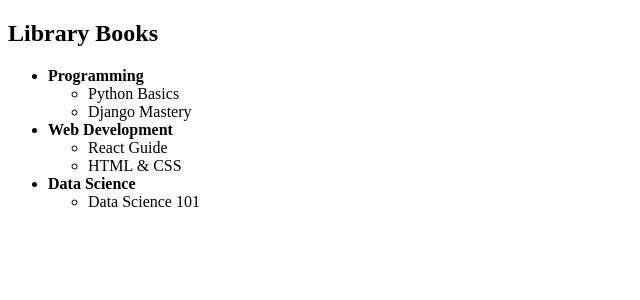
After one commit to valluvan-dev-official/my_project, a Django app: page /regroup/ in a window 1280 px wide. The commit adds this page. Shown: the top 300 px of the page, without its empty margins (0-640 px from the left). Run offline with Django 5.2, Linux system fonts and the light colour scheme.

Commit message:
Add regroup functionality and templates for displaying categorized books

```diff
--- a/my_application/views.py
+++ b/my_application/views.py
@@ -28,3 +28,17 @@ def extends_view(request):
 
 
     return render(request,"home.html")
+
+
+
+def regroup_jinja(request):
+
+    books = [
+        {"title": "Python Basics", "category": "Programming"},
+        {"title": "Django Mastery", "category": "Programming"},
+        {"title": "React Guide", "category": "Web Development"},
+        {"title": "HTML & CSS", "category": "Web Development"},
+        {"title": "Data Science 101", "category": "Data Science"},
+    ]
+
+    return render(request,"regroup.html",{"Books" : books})
--- a/my_project/urls.py
+++ b/my_project/urls.py
@@ -26,4 +26,5 @@ urlpatterns = [
     path("show/",views.display,name ="show"),
     path("jinja/",views.Jinja_view,name="jinja"),
     path("home/",views.extends_view,name="home"),
+    path("regroup/",views.regroup_jinja,name="regroup"),
 ]
--- a/templates/jinja.html
+++ b/templates/jinja.html
@@ -40,5 +40,10 @@
 
     <p>My name is {{ name|upper }} and I am {{ age }} years Old. --- {{ name|lower }} length of name is {{ name|length }} </p>
 
+
+    <!-- Now -->
+
+    <p>Today : {% now "d-m-Y H:i" %}</p>
+
 </body>
 </html>
--- /dev/null
+++ b/templates/regroup.html
@@ -0,0 +1,44 @@
+<!DOCTYPE html>
+<html lang="en">
+<head>
+    <meta charset="UTF-8">
+    <meta name="viewport" content="width=device-width, initial-scale=1.0">
+    <title>Document</title>
+</head>
+<body>
+
+    <!-- Regroup -->
+
+
+    <h2>Library Books</h2>
+
+
+    {% regroup Books by category as grouped_books %}
+
+        <ul>
+
+            {% for group in grouped_books %}
+
+            <li>
+                <strong>{{ group.grouper }}</strong>
+
+                <ul>
+                    {% for book in group.list %}
+
+                    <li>{{ book.title }}</li>
+
+                    {% endfor %}
+                </ul>
+
+            </li>
+
+            {% endfor %}
+
+        </ul>
+
+
+
+
+
+</body>
+</html>
```
Also changed, not shown: introduction.txt (+10 -0 lines).
